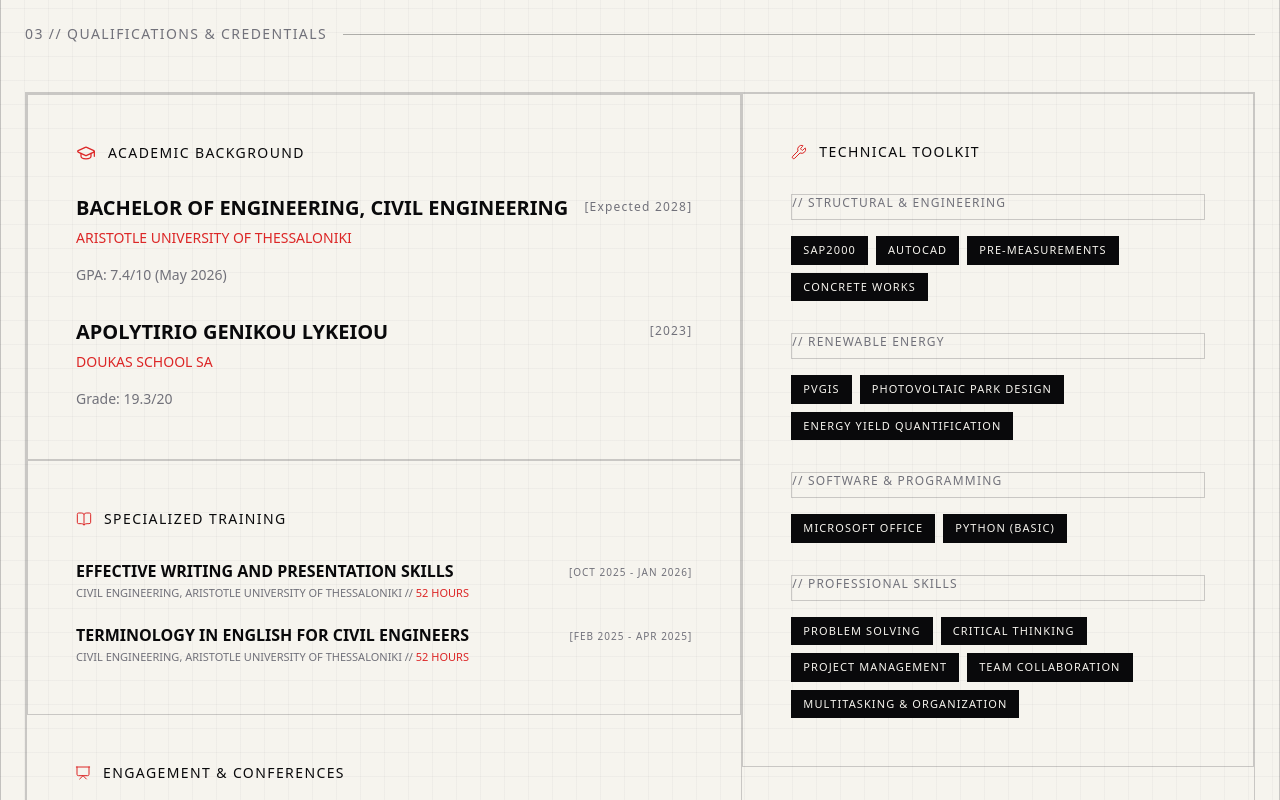
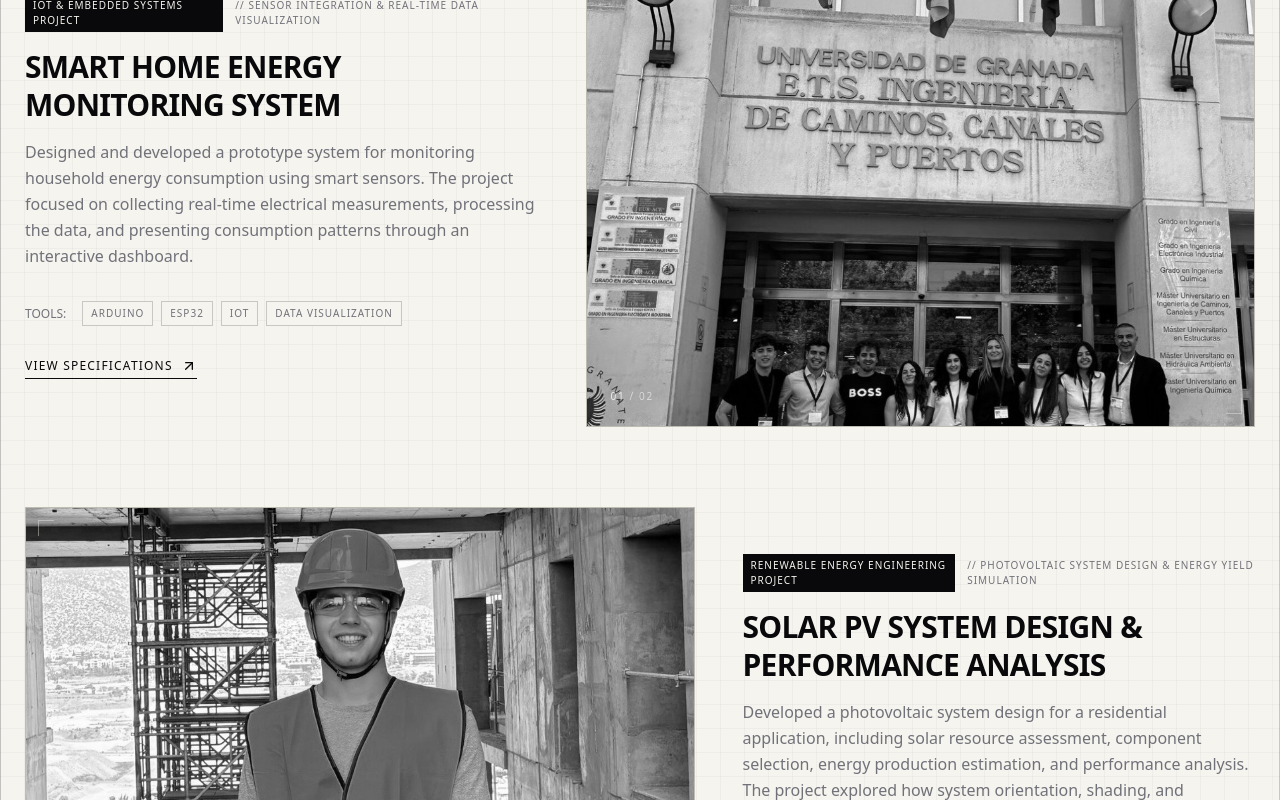
Before and after one commit to arisloumos/civil-engineering-portfolio, a Next.js app: page / in a window 1280 px wide. Shown: the part 2200-3000 px from the top of the page. Built offline with nearby package versions, Linux system fonts and the light colour scheme.

Commit message:
Update projects section to match the new style

```diff
--- a/src/components/GalleryBlock.tsx
+++ b/src/components/GalleryBlock.tsx
@@ -70,7 +70,7 @@ export default function GalleryBlock({
           className={`object-cover w-full h-full ${
             disableGrayscale
               ? ""
-              : "grayscale group-hover:grayscale-0"
+              : "lg:grayscale lg:group-hover:grayscale-0 transition-[filter] duration-500"
           }`}
         />
       )}
--- a/src/components/Projects.tsx
+++ b/src/components/Projects.tsx
@@ -4,6 +4,7 @@ import { PORTFOLIO_DATA } from "@/data";
 import { ArrowUpRight } from "lucide-react";
 import GalleryBlock from "./GalleryBlock";
 import { motion, Variants } from "framer-motion";
+import { useState } from "react";
 
 // --- MOTION VARIANTS ---
 
@@ -19,7 +20,7 @@ const drawLineX: Variants = {
   },
 };
 
-// Project Container (Fades in place per card)
+// Project Container
 const projectContainerVariants: Variants = {
   hidden: {
     opacity: 0,
@@ -29,12 +30,12 @@ const projectContainerVariants: Variants = {
     transition: {
       duration: 0.6,
       ease: "easeInOut",
-      staggerChildren: 0.15, // Stagger image vs specs
+      staggerChildren: 0.15,
     },
   },
 };
 
-// Inner Blocks: Smoothly glide up and fade in
+// Inner Blocks
 const childVariants: Variants = {
   hidden: {
     opacity: 0,
@@ -44,23 +45,35 @@ const childVariants: Variants = {
     opacity: 1,
     y: 0,
     transition: {
-      duration: 1.1, // Matching your Experience timing
+      duration: 1.1,
       ease: [0.25, 1, 0.5, 1] as [number, number, number, number],
     },
   },
 };
 
 export default function Projects() {
+  const [galleryIndexes, setGalleryIndexes] = useState<Record<string, number>>({});
+
+  const updateGalleryIndex = (id: string, index: number) => {
+    setGalleryIndexes((prev) => ({
+      ...prev,
+      [id]: index,
+    }));
+  };
+
   return (
-    <section id="projects" className="w-full py-20 border-b structural-border">
+    <section
+      id="projects"
+      className="w-full py-20 border-b structural-border"
+    >
       <div className="max-w-7xl mx-auto px-6">
 
-        {/* Section Header with Self-Drawing Blueprint Line */}
+        {/* Section Header */}
         <motion.div
           initial="hidden"
           whileInView="visible"
-          viewport={{ once: true, margin: "0px 0px -80px 0px" }} // Trigger once when the section is 80px into view
-          className="flex items-center gap-4 mb-16"
+          viewport={{ once: true, margin: "0px 0px -180px 0px" }}
+          className="flex items-center gap-4 mb-12"
         >
           <motion.h2
             variants={childVariants}
@@ -68,6 +81,7 @@ export default function Projects() {
           >
             02 // Engineering Projects
           </motion.h2>
+
           <motion.div
             variants={drawLineX}
             className="flex-grow h-[1px] bg-graphite/30 origin-left"
@@ -75,77 +89,211 @@ export default function Projects() {
         </motion.div>
 
         {/* Projects Container */}
-        <div className="flex flex-col gap-16 md:gap-24">
+        <div className="flex flex-col gap-16 md:gap-20">
           {PORTFOLIO_DATA.projects.map((project, index) => {
             const isEven = index % 2 === 0;
+            const currentGalleryIndex = galleryIndexes[project.id] ?? 0;
 
             return (
               <motion.div
                 key={project.id}
                 initial="hidden"
                 whileInView="visible"
-                viewport={{ once: false, margin: "0px 0px -180px 0px" }} // Triggers per card on scroll
+                viewport={{
+                  once: false,
+                  margin: "0px 0px -180px 0px",
+                }}
                 variants={projectContainerVariants}
-                className={`flex flex-col ${isEven ? 'lg:flex-row' : 'lg:flex-row-reverse'} gap-8 lg:gap-12 group`}
+                className={`
+                  flex flex-col
+                  ${isEven ? "lg:flex-row" : "lg:flex-row-reverse"}
+                  gap-8 lg:gap-12
+                  group
+                `}
               >
 
-                {/* Visual / Image Block */}
+                {/* VISUAL / IMAGE BLOCK */}
                 <motion.div
                   variants={childVariants}
-                  className="w-full lg:w-7/12 relative aspect-[4/3] lg:aspect-[3/2] structural-border bg-paper-dark"
+                  className="
+                    w-full
+                    lg:w-7/12
+                    aspect-[5/4]
+                    lg:w-auto
+                    lg:flex-1
+                    lg:h-[min(520px,60vh)]
+                    lg:aspect-[5/4]
+                    shrink-0
+                    structural-border
+                    relative
+                    overflow-hidden
+                    bg-paper-dark
+                  "
                 >
-                  <GalleryBlock images={project.images} />
+                  {/* Gallery Block */}
+                  <GalleryBlock
+                    images={project.images}
+                    disableGrayscale={false}
+                    onIndexChange={(index) => updateGalleryIndex(project.id, index)}
+                  />
+
+                  {/* Gallery Counter */}
+                  <div className="absolute bottom-4 left-4 z-50 px-2 py-1">
+                    <span className="font-mono text-[10px] tracking-[0.18em] tabular-nums text-graphite">
+                      <span className="text-paper/90">
+                        {String(currentGalleryIndex + 1).padStart(2, "0")}
+                      </span>
+                      <span className="mx-1 text-paper/65">/</span>
+                      <span className="text-paper/65">
+                        {String(project.images.length).padStart(2, "0")}
+                      </span>
+                    </span>
+                  </div>
                 </motion.div>
 
-                {/* Text / Data Block */}
+                {/* TEXT / DATA BLOCK */}
                 <motion.div
                   variants={childVariants}
-                  className="w-full lg:w-5/12 flex flex-col justify-center"
+                  className="
+                    w-full
+                    lg:w-5/12
+                    flex
+                    flex-col
+                    justify-center
+                  "
                 >
 
                   {/* Project Metadata */}
                   <div className="flex items-center gap-3 mb-4">
-                    <span className="font-mono text-[10px] tracking-widest px-2 py-1 bg-graphite text-paper uppercase">
+                    <span
+                      className="
+                        font-mono
+                        text-[10px]
+                        tracking-widest
+                        px-2
+                        py-1
+                        bg-graphite
+                        text-paper
+                        uppercase
+                      "
+                    >
                       {project.type}
                     </span>
-                    <span className="font-mono text-[10px] tracking-widest text-graphite-light uppercase">
+
+                    <span
+                      className="
+                        font-mono
+                        text-[10px]
+                        tracking-widest
+                        text-graphite-light
+                        uppercase
+                      "
+                    >
                       // {project.methodology}
                     </span>
                   </div>
 
-                  {/* Title & Description */}
-                  <h3 className="text-2xl md:text-3xl font-bold text-graphite mb-4 leading-tight uppercase tracking-tight group-hover:text-blueprint transition-colors">
+                  {/* Title */}
+                  <h3
+                    className="
+                      text-2xl
+                      md:text-3xl
+                      font-bold
+                      text-graphite
+                      mb-4
+                      leading-tight
+                      uppercase
+                      tracking-tight
+                      group-hover:text-blueprint
+                      transition-colors
+                    "
+                  >
                     {project.title}
                   </h3>
-                  <p className="text-graphite-light text-sm md:text-base leading-relaxed mb-8">
+
+                  {/* Description */}
+                  <p
+                    className="
+                      text-graphite-light
+                      text-sm
+                      md:text-base
+                      leading-relaxed
+                      mb-8
+                    "
+                  >
                     {project.description}
                   </p>
 
                   {/* Tools / Tech Stack */}
                   <div className="flex flex-wrap gap-2 mb-8">
+                    <span
+                      className="
+                        font-mono
+                        text-xs
+                        text-graphite-light
+                        flex
+                        items-center
+                        mr-2
+                      "
+                    >
+                      TOOLS:
+                    </span>
+
                     {project.tools.map((tool, i) => (
                       <span
                         key={i}
-                        className="font-mono text-[10px] tracking-widest uppercase px-3 py-1.5 structural-border text-graphite-light"
+                        className="
+                          font-mono
+                          text-[10px]
+                          uppercase
+                          tracking-widest
+                          px-2
+                          py-1
+                          structural-border
+                          text-graphite-light
+                          bg-paper
+                          transition-all
+                          duration-200
+                          hover:bg-graphite
+                          hover:text-paper
+                          hover:border-graphite
+                        "
                       >
                         {tool}
                       </span>
                     ))}
                   </div>
 
-                  {/* Call to Action Button */}
-                  <button className="flex items-center gap-2 w-fit border-b border-graphite pb-1 font-mono text-xs tracking-widest text-graphite hover:text-blueprint hover:border-blueprint transition-colors">
+                  {/* Call to Action */}
+                  <button
+                    type="button"
+                    className="
+                      flex
+                      items-center
+                      gap-2
+                      w-fit
+                      border-b
+                      border-graphite
+                      pb-1
+                      font-mono
+                      text-xs
+                      tracking-widest
+                      text-graphite
+                      hover:text-blueprint
+                      hover:border-blueprint
+                      transition-colors
+                    "
+                  >
                     VIEW SPECIFICATIONS
+
                     <ArrowUpRight className="w-4 h-4" />
                   </button>
 
                 </motion.div>
-
               </motion.div>
             );
           })}
         </div>
-
       </div>
     </section>
   );
--- a/src/data.ts
+++ b/src/data.ts
@@ -35,7 +35,7 @@ export const PORTFOLIO_DATA = {
         "Supported engineers with quality control checks and on-site documentation.",
       ],
       tools: ["AutoCAD", "Microsoft Excel", "Microsoft Office"],
-      images: ["/ellinikon-tower.jpg", "/internship-gear.jpg"],
+      images: ["/internship-gear.jpg", "/ellinikon-tower.jpg"],
     },
     {
       id: "exp-02",
@@ -70,6 +70,26 @@ export const PORTFOLIO_DATA = {
         "Conducted and presented a case study on the Agios Georgios Wind Farm operated by Terna Energy. The program also covered renewable energy sources and energy storage systems, with practical participation in photovoltaic park design and energy yield quantification using PVGIS.",
       tools: ["PVGIS", "Renewable Energy Analysis"],
       images: ["/renewable-energies.jpg", "/granada-team.jpg"],
+    },
+    {
+      id: "prj-02",
+      title: "SMART HOME ENERGY MONITORING SYSTEM",
+      type: "IoT & Embedded Systems Project",
+      methodology: "Sensor Integration & Real-Time Data Visualization",
+      description:
+        "Designed and developed a prototype system for monitoring household energy consumption using smart sensors. The project focused on collecting real-time electrical measurements, processing the data, and presenting consumption patterns through an interactive dashboard.",
+      tools: ["Arduino", "ESP32", "IoT", "Data Visualization"],
+      images: ["/granada-team.jpg", "/renewable-energies.jpg"],
+    },
+    {
+      id: "prj-03",
+      title: "SOLAR PV SYSTEM DESIGN & PERFORMANCE ANALYSIS",
+      type: "Renewable Energy Engineering Project",
+      methodology: "Photovoltaic System Design & Energy Yield Simulation",
+      description:
+        "Developed a photovoltaic system design for a residential application, including solar resource assessment, component selection, energy production estimation, and performance analysis. The project explored how system orientation, shading, and environmental conditions affect overall PV performance.",
+      tools: ["PVGIS", "AutoCAD", "Solar PV Design", "Energy Analysis"],
+      images: ["/internship-gear.jpg", "/renewable-energies.jpg", "/granada-team.jpg"],
     },
   ],
 
```
Also changed, not shown: 1 other file (tests, documents, lock files or other folders).
